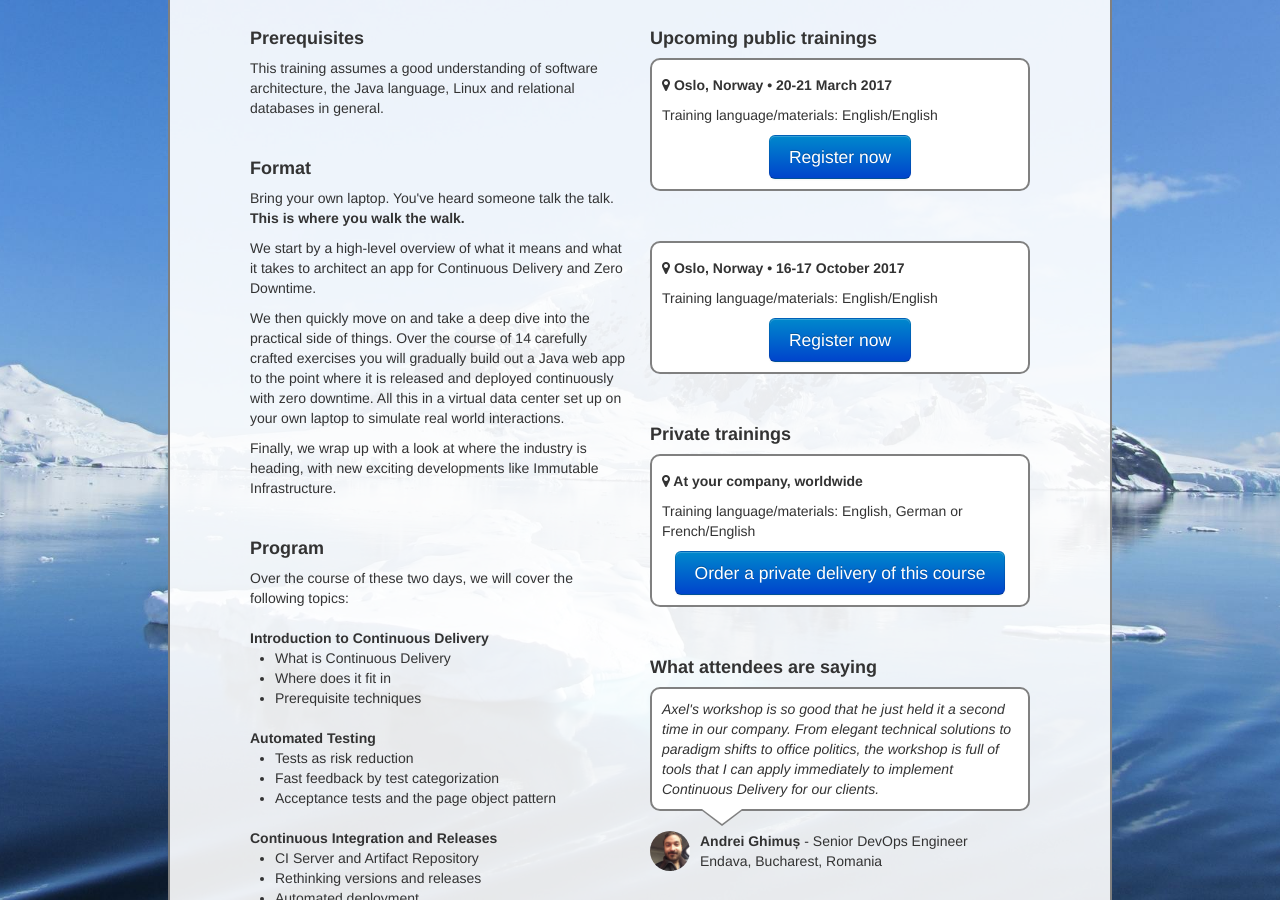
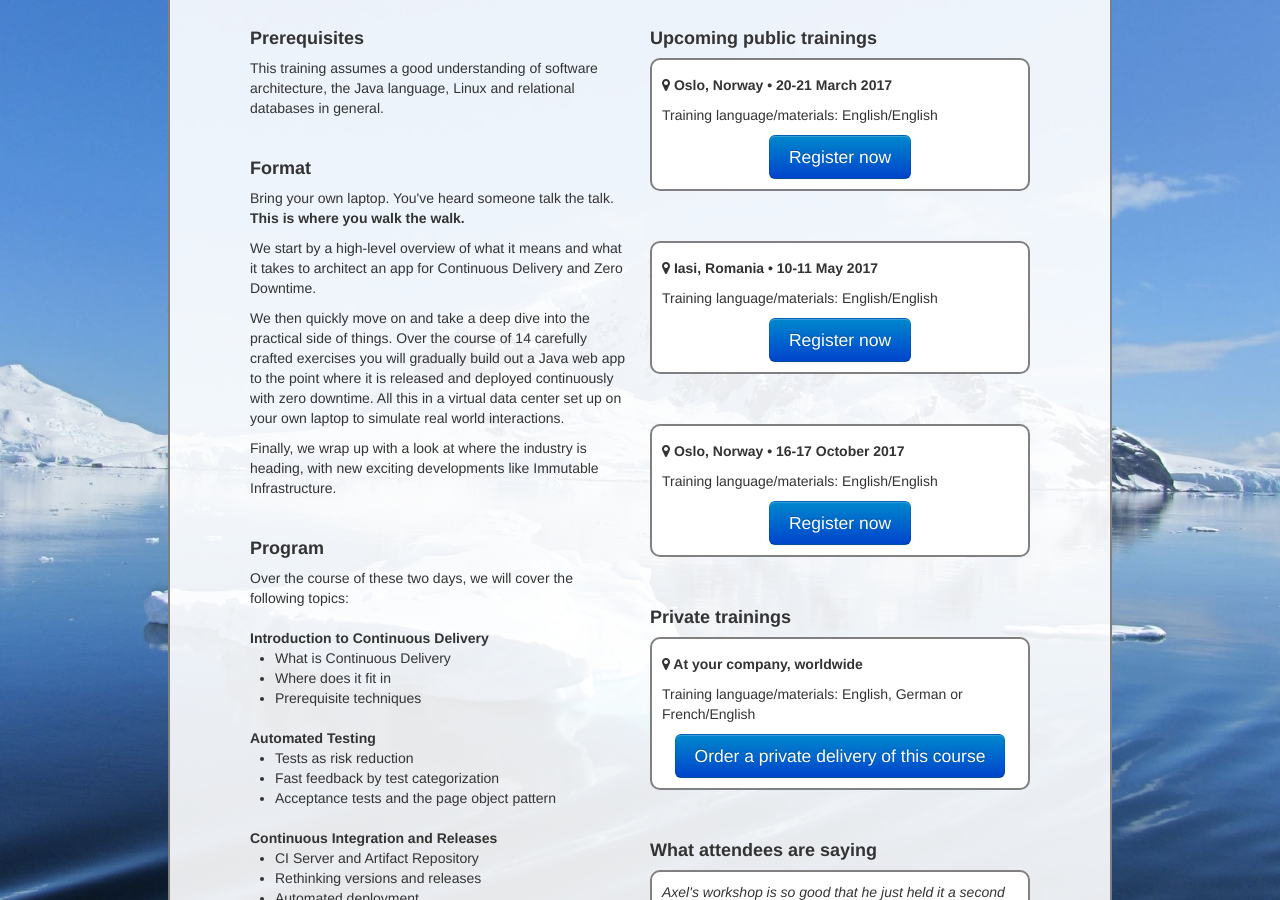
Before and after one commit to axelfontaine/axelfontaine.com, a Jekyll site: the page built from training/continuousdelivery.html, in a window 1280 px wide and 900 px high, scrolled down 802 px. Built offline with Jekyll 4.4.1, drawn with Linux system fonts in a browser that asks for light colours.

Commit message:
Added course in Iasi

```diff
--- a/_layouts/blog.html
+++ b/_layouts/blog.html
@@ -88,6 +88,7 @@ category: Blog
 
                 <p>
                     <i class="fa fa-map-marker"></i> Oslo, Norway (Mar 20-21, 2017)<br>
+                    <i class="fa fa-map-marker"></i> Iasi, Romania (May 10-11, 2017)<br>
                     <i class="fa fa-map-marker"></i> Oslo, Norway (Oct 16-17, 2017)
                 </p>
 
--- a/training/continuousdelivery.html
+++ b/training/continuousdelivery.html
@@ -150,6 +150,16 @@ category: Training
 
                 <div class="call-to-action">
                     <a href="http://programutvikling.no/course/architecting-for-continuous-delivery-and-zero-downtime/"
+                       class="btn btn-large btn-primary">Register now</a>
+                </div>
+            </div>
+            <div class="training-upcoming">
+                <p class="training-city"><i class="fa fa-map-marker"></i> Iasi, Romania &bull; 10-11 May 2017</p>
+
+                <p>Training language/materials: English/English</p>
+
+                <div class="call-to-action">
+                    <a href="http://iasi.codecamp.ro/masterclasses/continuousdelivery/"
                        class="btn btn-large btn-primary">Register now</a>
                 </div>
             </div>
```
Also changed, not shown: assets/index.js (+10 -0 lines).
